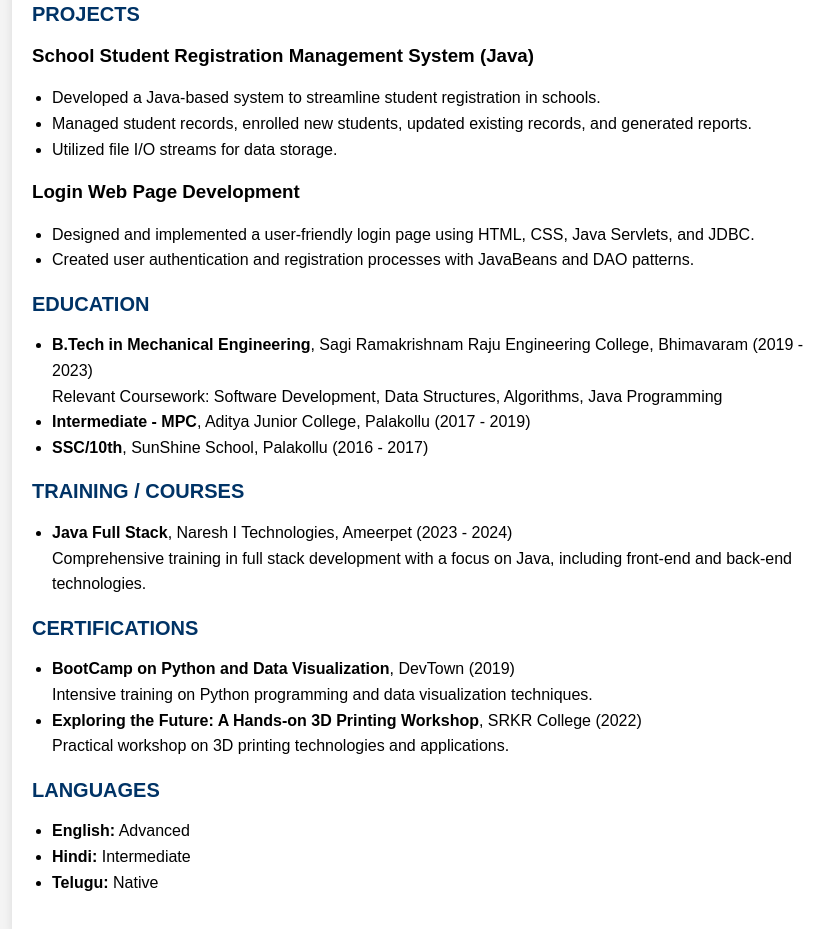
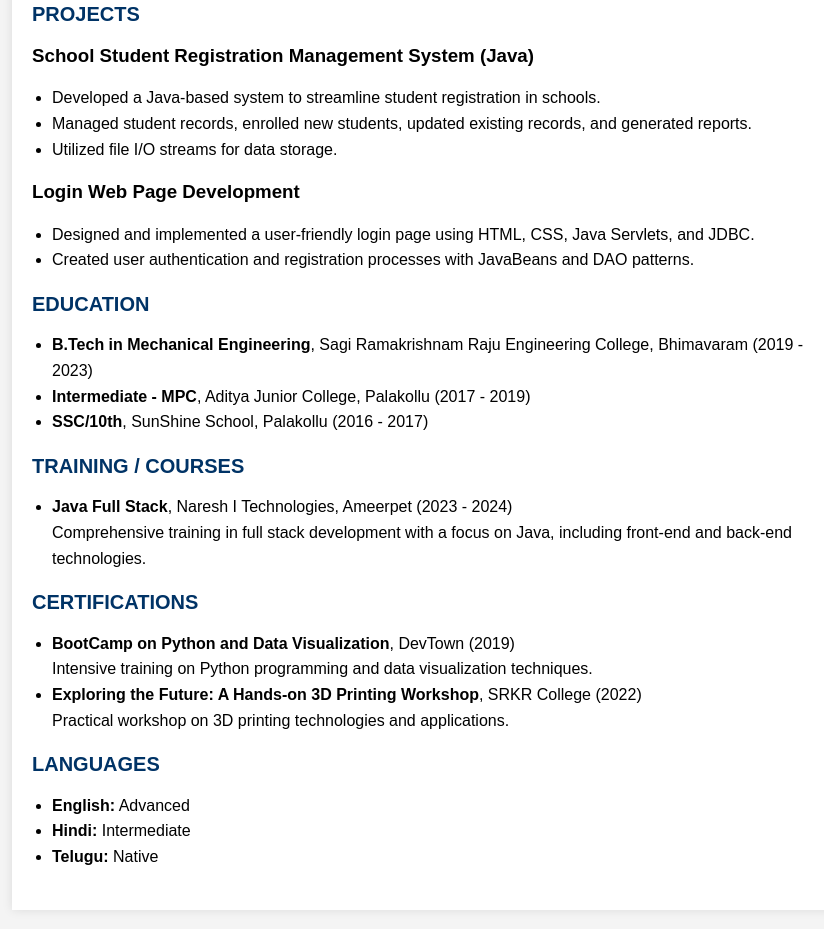
Before and after one commit to Dhanush-Mandapaka-2k1/Resume, a plain HTML site: page index.html in a window 1280 px wide. Shown: the part 697-1626 px from the top of the page, without its empty margins (208-1032 px from the left). Drawn offline with Linux system fonts and the light colour scheme.

Commit message:
Update index.html

```diff
--- a/index.html
+++ b/index.html
@@ -82,8 +82,7 @@
         <div class="section">
             <h2>EDUCATION</h2>
             <ul>
-                <li><strong>B.Tech in Mechanical Engineering</strong>, Sagi Ramakrishnam Raju Engineering College, Bhimavaram (2019 - 2023)
-                    <br>Relevant Coursework: Software Development, Data Structures, Algorithms, Java Programming</li>
+                <li><strong>B.Tech in Mechanical Engineering</strong>, Sagi Ramakrishnam Raju Engineering College, Bhimavaram (2019 - 2023)</li>
                 <li><strong>Intermediate - MPC</strong>, Aditya Junior College, Palakollu (2017 - 2019)</li>
                 <li><strong>SSC/10th</strong>, SunShine School, Palakollu (2016 - 2017)</li>
             </ul>
```
